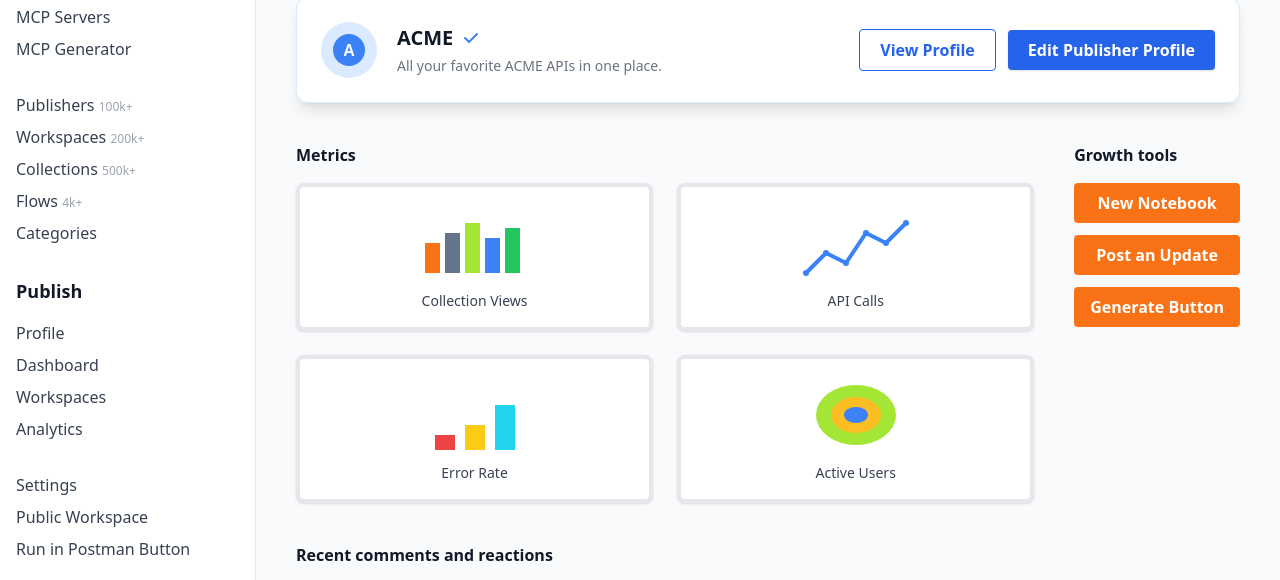
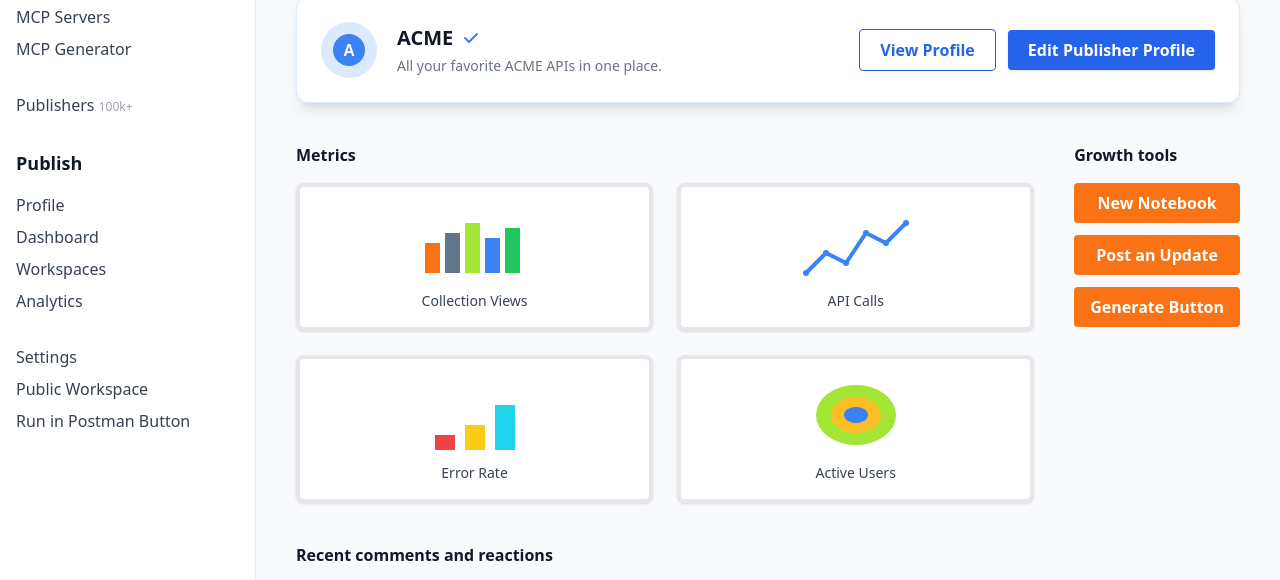
Before and after one commit to patrickjwoods/dashboard, a plain HTML site: page dashboard/index.html in a window 1280 px wide. Shown: the part 151-731 px from the top of the page. Drawn offline with nearby package versions, Linux system fonts and the light colour scheme.

Commit message:
nav edit

```diff
--- a/dashboard/index.html
+++ b/dashboard/index.html
@@ -23,10 +23,6 @@
       <div class="mb-8">
         <ul class="space-y-2 text-gray-700">
           <li>Publishers <span class="text-xs text-gray-400">100k+</span></li>
-          <li>Workspaces <span class="text-xs text-gray-400">200k+</span></li>
-          <li>Collections <span class="text-xs text-gray-400">500k+</span></li>
-          <li>Flows <span class="text-xs text-gray-400">4k+</span></li>
-          <li>Categories</li>
         </ul>
       </div>
       <div class="mb-8">
```
